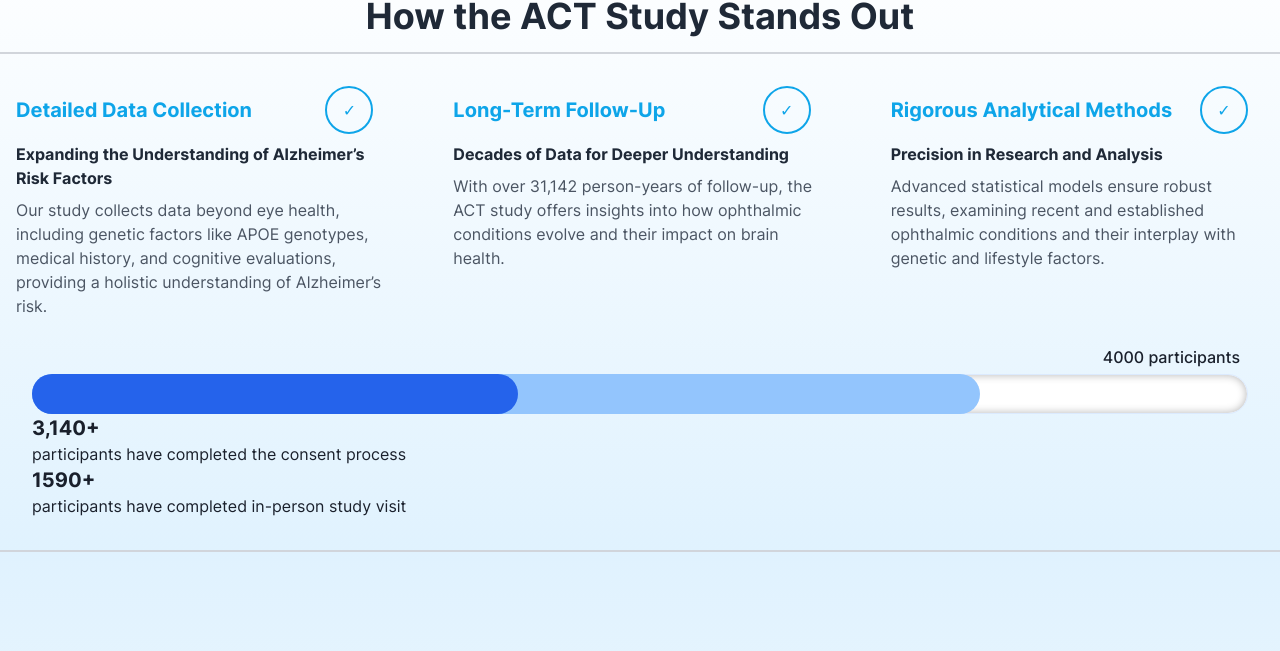
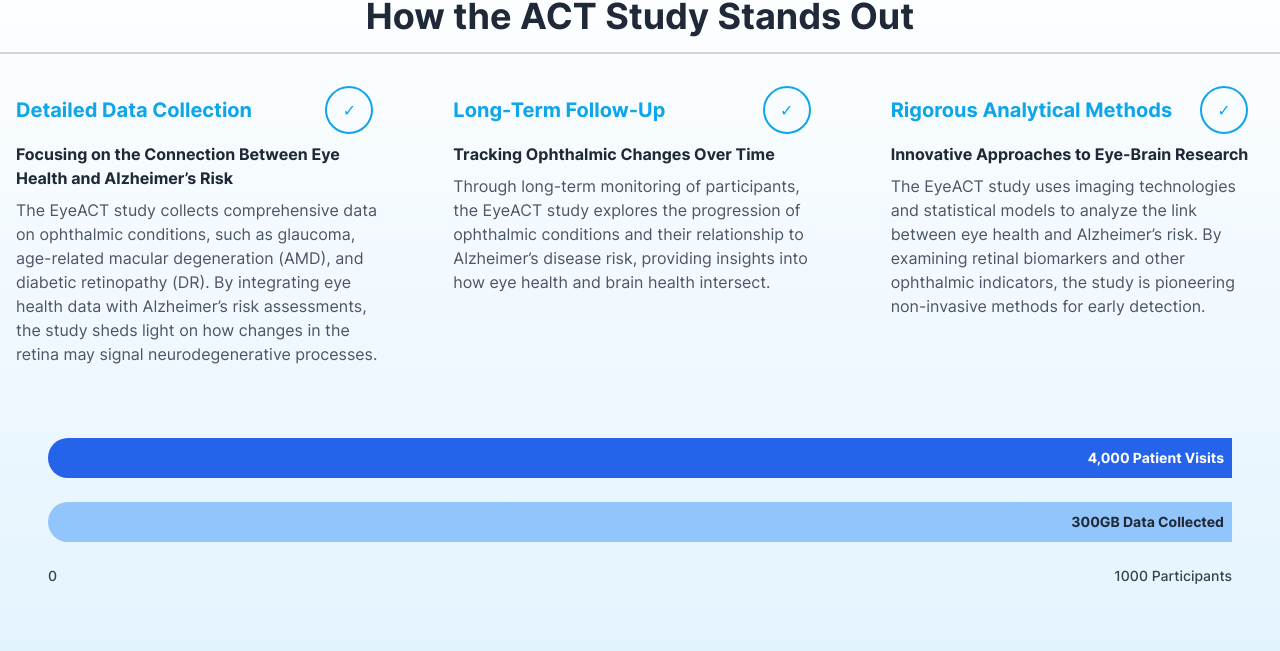
Before and after one commit to EyeACT/eyeactstudy.org, a Next.js app: page / in a window 1280 px wide. Shown: the part 929-1580 px from the top of the page. Built offline with nearby package versions, Linux system fonts and the light colour scheme; what tailwindcss-debug-screens would draw is missing.

Commit message:
wip: :construction: update to visual data being presented

```diff
--- a/src/pages/index.tsx
+++ b/src/pages/index.tsx
@@ -10,11 +10,7 @@ import Layout from '@/components/layout/Layout';
 import ButtonLink from '@/components/links/ButtonLink';
 import Seo from '@/components/Seo';
 
-import {
-  FadeFramerItem,
-  WidthFramerContainer,
-  WidthFramerItem,
-} from '@/utils/framer';
+import { WidthFramerContainer, WidthFramerItem } from '@/utils/framer';
 
 /**
  * SVGR Supportgray
@@ -82,23 +78,24 @@ const HomePage: React.FC<EventItem> = ({ slug, frontMatter }) => {
     {
       id: 1,
       title: 'Detailed Data Collection',
-      subtitle: 'Expanding the Understanding of Alzheimer’s Risk Factors',
+      subtitle:
+        'Focusing on the Connection Between Eye Health and Alzheimer’s Risk',
       description:
-        'Our study collects data beyond eye health, including genetic factors like APOE genotypes, medical history, and cognitive evaluations, providing a holistic understanding of Alzheimer’s risk.',
+        'The EyeACT study collects comprehensive data on ophthalmic conditions, such as glaucoma, age-related macular degeneration (AMD), and diabetic retinopathy (DR). By integrating eye health data with Alzheimer’s risk assessments, the study sheds light on how changes in the retina may signal neurodegenerative processes.',
     },
     {
       id: 2,
       title: 'Long-Term Follow-Up',
-      subtitle: 'Decades of Data for Deeper Understanding',
+      subtitle: 'Tracking Ophthalmic Changes Over Time',
       description:
-        'With over 31,142 person-years of follow-up, the ACT study offers insights into how ophthalmic conditions evolve and their impact on brain health.',
+        'Through long-term monitoring of participants, the EyeACT study explores the progression of ophthalmic conditions and their relationship to Alzheimer’s disease risk, providing insights into how eye health and brain health intersect.',
     },
     {
       id: 3,
       title: 'Rigorous Analytical Methods',
-      subtitle: 'Precision in Research and Analysis',
+      subtitle: 'Innovative Approaches to Eye-Brain Research',
       description:
-        'Advanced statistical models ensure robust results, examining recent and established ophthalmic conditions and their interplay with genetic and lifestyle factors.',
+        'The EyeACT study uses imaging technologies and statistical models to analyze the link between eye health and Alzheimer’s risk. By examining retinal biomarkers and other ophthalmic indicators, the study is pioneering non-invasive methods for early detection.',
     },
   ];
 
@@ -207,43 +204,40 @@ const HomePage: React.FC<EventItem> = ({ slug, frontMatter }) => {
                 initial='hidden'
                 whileInView='show'
                 viewport={{ once: true, amount: 1 }}
-                className='relative h-[40px] w-full'
+                className='relative w-full space-y-6 p-4'
               >
-                <div className='h-full rounded-full border border-blue-100 bg-white shadow-[inset_0_0_8px_rgba(0,0,0,0.3)]'>
-                  <span className='absolute bottom-[45px] right-2 text-base font-medium'>
-                    4000 participants
+                {/* Stacked Bars */}
+                <div className='relative h-[40px] w-full rounded-full bg-gray-200'>
+                  {/* Bar for Patient Visits */}
+                  <motion.div
+                    variants={WidthFramerItem}
+                    className='absolute inset-0 w-[80%] rounded-l-full bg-blue-600'
+                  >
+                    <span className='absolute right-2 top-[50%] -translate-y-1/2 transform text-sm font-bold text-white'>
+                      4,000 Patient Visits
+                    </span>
+                  </motion.div>
+                </div>
+
+                <div className='relative h-[40px] w-full rounded-full bg-gray-200'>
+                  {/* Bar for Data Collected */}
+                  <motion.div
+                    variants={WidthFramerItem}
+                    className='absolute inset-0 w-[40%] rounded-l-full bg-blue-300'
+                  >
+                    <span className='absolute right-2 top-[50%] -translate-y-1/2 transform text-sm font-bold text-gray-800'>
+                      300GB Data Collected
+                    </span>
+                  </motion.div>
+                </div>
+
+                {/* Labels */}
+                <div className='flex justify-between'>
+                  <span className='text-sm font-medium text-gray-700'>0</span>
+                  <span className='text-sm font-medium text-gray-700'>
+                    1000 Participants
                   </span>
                 </div>
-
-                <motion.div
-                  variants={WidthFramerItem}
-                  className='absolute inset-0 max-w-[78%] rounded-full bg-blue-300'
-                />
-
-                <motion.div
-                  variants={FadeFramerItem}
-                  className='completed-consent-text'
-                >
-                  <span className='block text-xl font-bold'>3,140+</span>
-                  <span className='text-[16px] font-normal'>
-                    participants have completed the consent process
-                  </span>
-                </motion.div>
-
-                <motion.div
-                  variants={WidthFramerItem}
-                  className='absolute inset-0 max-w-[40%] rounded-full bg-blue-600'
-                />
-
-                <motion.div
-                  variants={FadeFramerItem}
-                  className='completed-study-text'
-                >
-                  <span className='block text-xl font-bold'>1590+</span>
-                  <span className='text-[16px] font-normal'>
-                    participants have completed in-person study visit
-                  </span>
-                </motion.div>
               </motion.div>
             </div>
             <div className='mx-auto max-w-screen-xl border-b-2 border-gray-300 pt-32 lg:pt-24'></div>
```
